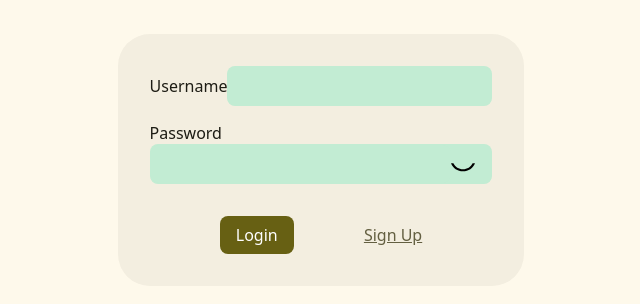
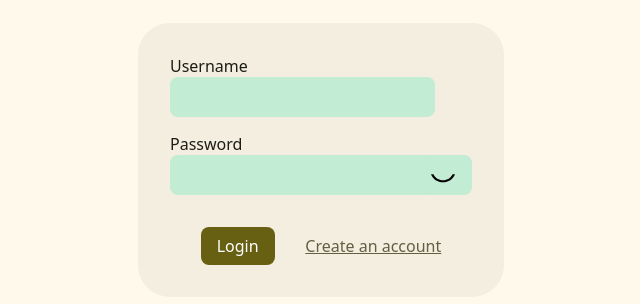
Before and after one commit to ajayfoo/top-blog-viewer-frontend, a React (Vite) app: page /auth/login in a window 1280 px wide. Shown: the part 240-544 px from the top of the page, without its empty margins (319-959 px from the left). Built offline with nearby package versions, Linux system fonts and the light colour scheme; no server answers.

Commit message:
feat: make login and sign up link text more descriptive

```diff
--- a/src/components/LoginPage/index.jsx
+++ b/src/components/LoginPage/index.jsx
@@ -91,6 +91,7 @@ function LoginForm() {
       setIsSending(false);
     }
   };
+  const signUpLinkText = "Create an account";
   return (
     <main className={classes.main}>
       <form noValidate={true} onSubmit={handleSubmit} className={classes.form}>
@@ -118,10 +119,12 @@ function LoginForm() {
             {isSending ? <Spinner className={classes["spinner"]} /> : "Login"}
           </button>
           {isSending ? (
-            <span className={classes["disabled-sign-up"]}>Sign Up</span>
+            <span className={classes["disabled-sign-up"]}>
+              {signUpLinkText}
+            </span>
           ) : (
             <Link className={classes["sign-up"]} to="/auth/sign-up">
-              Sign Up
+              {signUpLinkText}
             </Link>
           )}
         </div>
--- a/src/components/LoginPage/style.module.css
+++ b/src/components/LoginPage/style.module.css
@@ -11,6 +11,7 @@
   border-radius: var(--size-3);
   display: grid;
   gap: var(--size-2);
+  inline-size: clamp(28ch, 35vw, 33ch);
 }
 
 .login {
--- a/src/components/SignUpPage/index.jsx
+++ b/src/components/SignUpPage/index.jsx
@@ -176,6 +176,7 @@ function SignUpForm() {
     await handleSubmitEvent(dispatch, state, navigate);
   };
 
+  const loginLinkText = "I have an account";
   const disableAllFields = state.isSending;
   return (
     <form noValidate={true} onSubmit={handleSubmit} className={classes.form}>
@@ -220,10 +221,10 @@ function SignUpForm() {
           )}
         </button>
         {disableAllFields ? (
-          <span className={classes["disabled-sign-up"]}>Login</span>
+          <span className={classes["disabled-sign-up"]}>{loginLinkText}</span>
         ) : (
           <Link className={classes["sign-up"]} to="/auth/login">
-            Login
+            {loginLinkText}
           </Link>
         )}
       </div>
```
